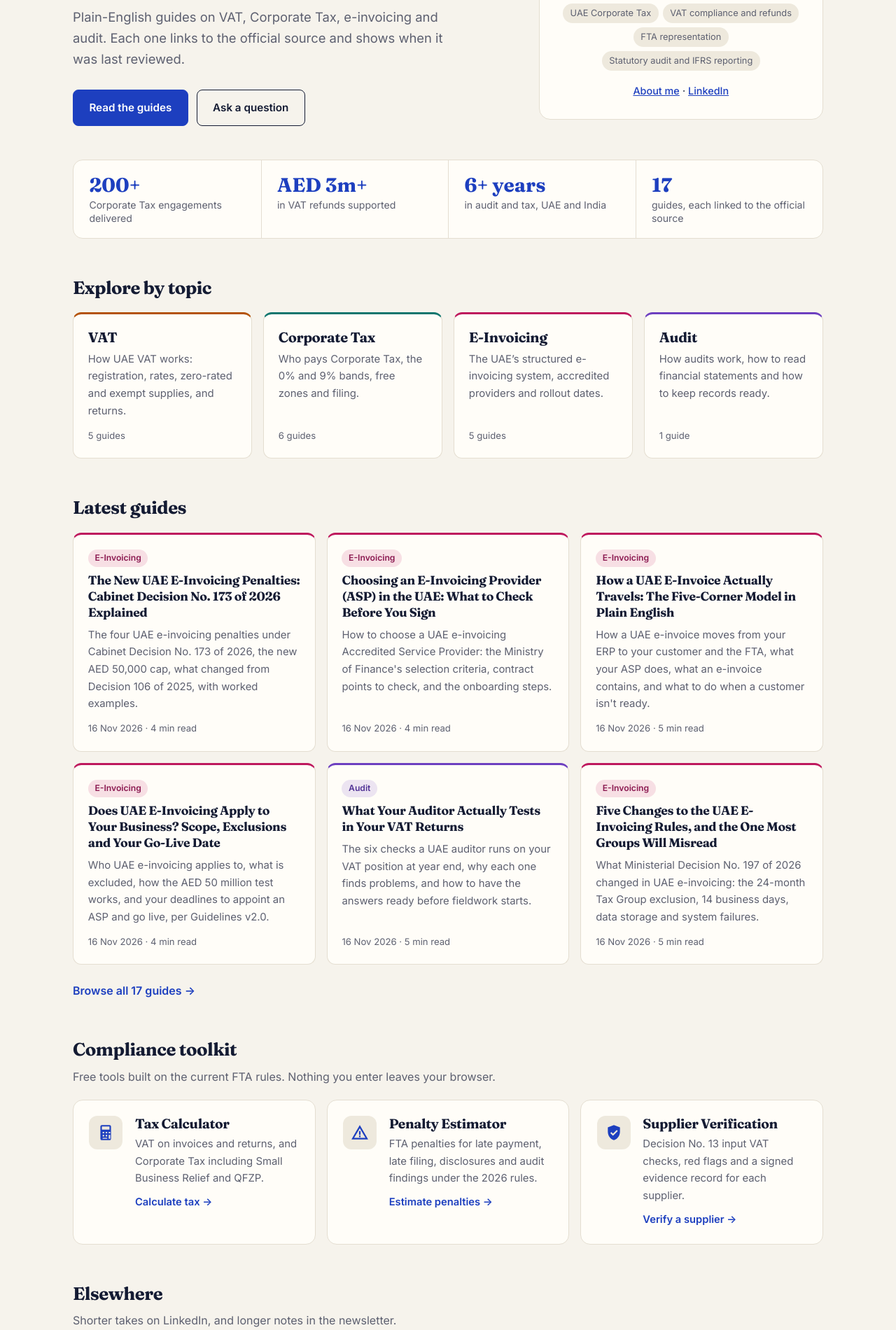
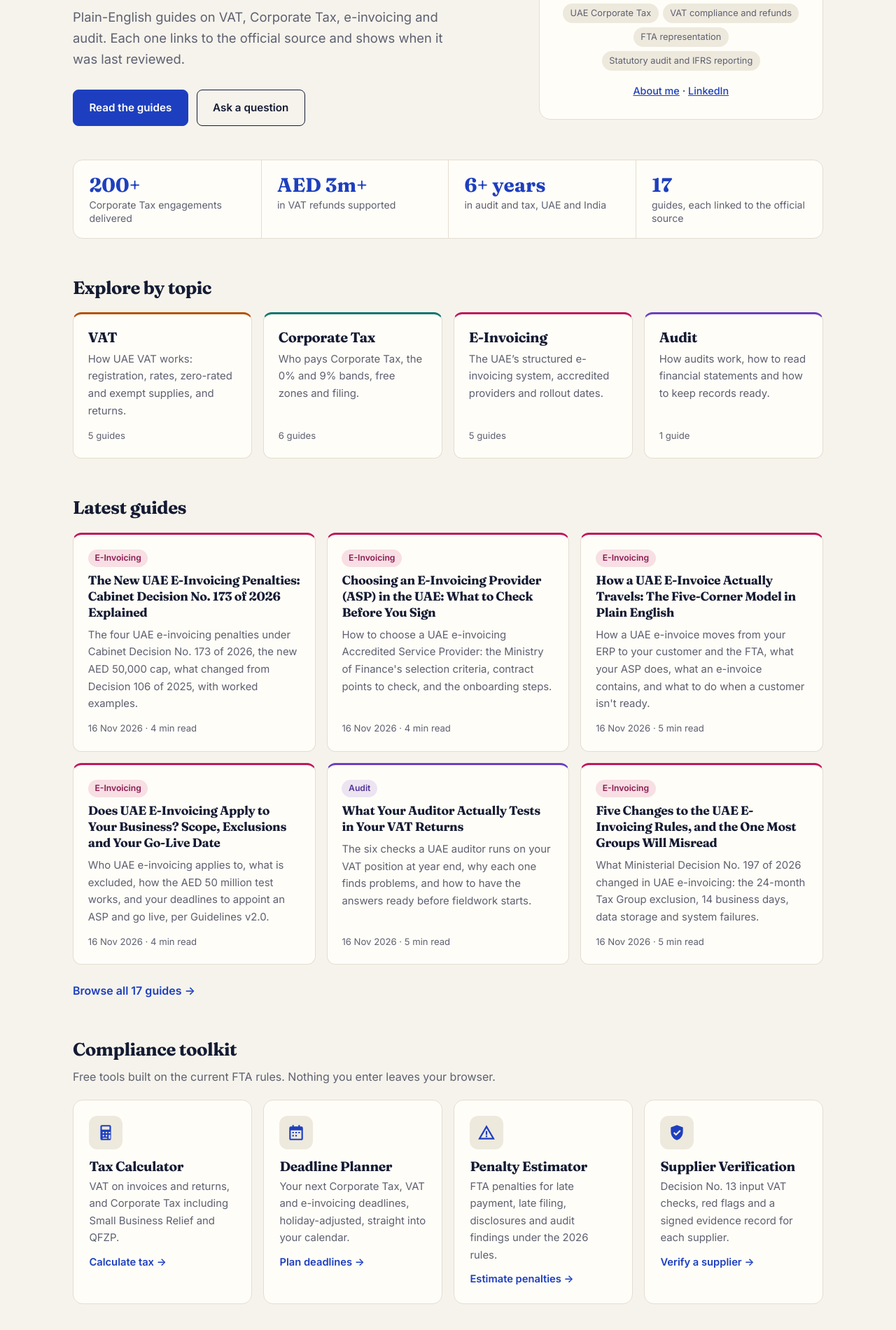
Before and after one commit to MelvinJose108/melvinjose.github.io, a Jekyll site: the page built from index.html, in a window 1280 px wide. Shown: the part 412-2312 px from the top of the page at 70% size. Built offline with Jekyll 4.4.1, drawn with Linux system fonts in a browser that asks for light colours; grey boxes are pictures that could not be loaded.

Commit message:
Add Deadline Planner, Supplier Verification Policy template and Cloudflare Web Analytics (#29)
- /tax-deadlines/: CT, VAT and e-invoicing deadlines with Art. 49 business-day roll-forward and .ics export
- Toolkit shows four tools on one row
- /policy-template/ lead magnet and the Word template under /downloads/ (not indexed)
- Cloudflare Web Analytics beacon (cookie-free)


Claude-Session: https://claude.ai/code/session_01EBT4cYX72Yrwk4UFZtHLjU

Co-authored-by: Claude <noreply@anthropic.com>

```diff
--- a/_layouts/default.html
+++ b/_layouts/default.html
@@ -40,7 +40,7 @@
       </ul>
     </div>
     <div><h4>Topics</h4><ul>{% for t in site.data.topics %}<li><a href="{{ '/' | append: t.slug | append: '/' | relative_url }}">{{ t.name }}</a></li>{% endfor %}</ul></div>
-    <div><h4>Toolkit</h4><ul><li><a href="{{ '/calculator/' | relative_url }}">Tax Calculator</a></li><li><a href="{{ '/penalty-calculator/' | relative_url }}">Penalty Estimator</a></li><li><a href="{{ '/supplier-check/' | relative_url }}">Supplier Verification</a></li></ul></div>
+    <div><h4>Toolkit</h4><ul><li><a href="{{ '/calculator/' | relative_url }}">Tax Calculator</a></li><li><a href="{{ '/tax-deadlines/' | relative_url }}">Deadline Planner</a></li><li><a href="{{ '/penalty-calculator/' | relative_url }}">Penalty Estimator</a></li><li><a href="{{ '/supplier-check/' | relative_url }}">Supplier Verification</a></li></ul></div>
     <div><h4>The site</h4><ul><li><a href="{{ '/guides/' | relative_url }}">All guides</a></li><li><a href="{{ '/about/' | relative_url }}">About</a></li><li><a href="{{ '/contact/' | relative_url }}">Ask a question</a></li><li><a href="{{ '/follow/' | relative_url }}">Follow (email / RSS)</a></li>{% if site.newsletter_url and site.newsletter_url != "" %}<li><a href="{{ site.newsletter_url }}" target="_blank" rel="noopener">Newsletter</a></li>{% endif %}<li><a href="{{ au.linkedin }}" target="_blank" rel="noopener">LinkedIn</a></li></ul></div>
   </div>
   <div class="wrap legal"><p>Educational content only, not tax, legal or financial advice. Rules change, so confirm details with the Federal Tax Authority or a qualified adviser.</p><p>© {{ 'now' | date: '%Y' }} {{ au.name }}</p></div>
@@ -56,5 +56,6 @@ if(q)q.addEventListener('input',ap);
 d.querySelectorAll('[data-f]').forEach(function(b){b.addEventListener('click',function(){f=b.dataset.f;d.querySelectorAll('[data-f]').forEach(function(x){x.setAttribute('aria-pressed',x===b)});ap()})});
 })();
 </script>
+<!-- Cloudflare Web Analytics -->{% if jekyll.environment == "production" %}<script type="module" src="https://static.cloudflareinsights.com/beacon.min.js" data-cf-beacon='{"token": "21ab1053149047e182d82d1be9aa85b6"}'></script>{% endif %}<!-- End Cloudflare Web Analytics -->
 </body>
 </html>
--- a/assets/style.css
+++ b/assets/style.css
@@ -295,3 +295,31 @@ img.avatar.photo.big{width:6.5rem;height:6.5rem}
   .dd-record .foot{font-size:8.5pt;color:#555;margin-top:12pt}
 }
 @media(max-width:640px){.dd-sum{grid-template-columns:1fr}.dd .ex{white-space:normal}}
+/* deadline planner */
+.dl .pair{display:grid;grid-template-columns:1.4fr 1fr;gap:0 .75rem}
+.dl-list{list-style:none;margin:1.5rem 0 0;padding:0;display:flex;flex-direction:column;gap:.6rem}
+.dl-item{display:grid;grid-template-columns:13rem 1fr;gap:1rem;padding:1rem;border:1px solid var(--line);border-left:4px solid var(--acc);border-radius:0 10px 10px 0;background:var(--bg)}
+.dl-item.k-vat{border-left-color:#B45309}.dl-item.k-ct{border-left-color:#0F766E}.dl-item.k-einv{border-left-color:#BE185D}
+.dl-item.passed{opacity:.75;border-left-color:#B42318}
+.dl-date{display:flex;flex-direction:column;gap:.25rem}
+.dl-date b{font-size:1rem}
+.dl-when{font-size:.82rem;font-weight:700;color:var(--mute)}.dl-when.soon{color:#B45309}.dl-when.bad{color:#B42318}
+.dl-body p{color:var(--mute);font-size:.9rem;margin-top:.3rem}
+.dl-body em{font-style:normal;color:var(--ink)}
+.dl .pill{background:var(--soft);color:var(--ink)}
+.dl-empty{color:var(--mute)}
+@media(max-width:640px){.dl-item{grid-template-columns:1fr;gap:.4rem}}
+/* toolkit: four tools on one row */
+.toolkit{grid-template-columns:repeat(4,minmax(0,1fr))}
+.toolkit .tool{flex-direction:column;gap:.8rem}
+@media(max-width:1100px){.toolkit{grid-template-columns:repeat(2,minmax(0,1fr))}}
+@media(max-width:640px){.toolkit{grid-template-columns:1fr}}
+/* lead magnet */
+.lm-grid{display:grid;grid-template-columns:1.3fr 1fr;gap:1.25rem;margin:2rem 0}
+.lm-what,.lm-get{background:var(--surface);border:1px solid var(--line);border-radius:14px;padding:1.5rem}
+.lm-get{border:2px solid var(--acc)}
+.lm h2{font-size:1.25rem;margin-bottom:.75rem}
+.lm ul{padding-left:1.1rem;display:flex;flex-direction:column;gap:.45rem}
+.lm .small{font-size:.85rem;color:var(--mute);margin-top:.8rem}
+.lm-get p{margin-bottom:1rem}
+@media(max-width:820px){.lm-grid{grid-template-columns:1fr}}
--- a/index.html
+++ b/index.html
@@ -45,6 +45,10 @@ description: "Plain-English guides and updates on UAE Corporate Tax, VAT, e-invo
       <span class="ticon" aria-hidden="true"><svg viewBox="0 0 24 24" width="26" height="26"><path fill="currentColor" d="M7 2h10a2 2 0 0 1 2 2v16a2 2 0 0 1-2 2H7a2 2 0 0 1-2-2V4a2 2 0 0 1 2-2zm0 2v4h10V4H7zm1 7v2h2v-2H8zm4 0v2h2v-2h-2zm4 0v2h2v-2h-2zm-8 4v2h2v-2H8zm4 0v2h2v-2h-2zm4 0v5h2v-5h-2zm-8 4v1h6v-1H8z"/></svg></span>
       <span><h3>Tax Calculator</h3><p>VAT on invoices and returns, and Corporate Tax including Small Business Relief and QFZP.</p><span class="go">Calculate tax →</span></span>
     </a>
+    <a class="tool" href="{{ '/tax-deadlines/' | relative_url }}">
+      <span class="ticon" aria-hidden="true"><svg viewBox="0 0 24 24" width="26" height="26"><path fill="currentColor" d="M7 2v2H5a2 2 0 0 0-2 2v14a2 2 0 0 0 2 2h14a2 2 0 0 0 2-2V6a2 2 0 0 0-2-2h-2V2h-2v2H9V2H7zM5 9h14v11H5V9zm2 2v2h2v-2H7zm4 0v2h2v-2h-2zm4 0v2h2v-2h-2zm-8 4v2h2v-2H7zm4 0v2h2v-2h-2z"/></svg></span>
+      <span><h3>Deadline Planner</h3><p>Your next Corporate Tax, VAT and e-invoicing deadlines, holiday-adjusted, straight into your calendar.</p><span class="go">Plan deadlines →</span></span>
+    </a>
     <a class="tool" href="{{ '/penalty-calculator/' | relative_url }}">
       <span class="ticon" aria-hidden="true"><svg viewBox="0 0 24 24" width="26" height="26"><path fill="currentColor" d="M12 2 1 21h22L12 2zm0 4.2L19.5 19h-15L12 6.2zM11 10v5h2v-5h-2zm0 6v2h2v-2h-2z"/></svg></span>
       <span><h3>Penalty Estimator</h3><p>FTA penalties for late payment, late filing, disclosures and audit findings under the 2026 rules.</p><span class="go">Estimate penalties →</span></span>
--- a/robots.txt
+++ b/robots.txt
@@ -1,4 +1,5 @@
 User-agent: *
 Allow: /
+Disallow: /downloads/
 
 Sitemap: https://camelvinjose.com/sitemap.xml
--- a/supplier-check/index.html
+++ b/supplier-check/index.html
@@ -83,6 +83,8 @@ description: "Free supplier due diligence checklist for UAE input VAT under FTA
   </table>
   <p>Re-verify recurring suppliers at least every 12 months, and keep a written policy naming who runs, reviews and supervises the checks. More detail: <a href="{% post_url 2026-11-14-input-vat-verification-spend-thresholds %}">the three spend thresholds</a> and <a href="{% post_url 2026-11-14-input-vat-documentation-policy-action-plan %}">the evidence file and policy</a>.</p>
 </section>
+
+<aside class="band" style="margin-top:2.5rem"><div><h2>Need the written policy too?</h2><p>Article 5(4) expects one. Get a ready-to-edit Word template, free.</p></div><div class="band-cta"><a class="btn" href="{{ '/policy-template/' | relative_url }}">Get the policy template</a></div></aside>
 
 <div class="dd-record" id="d-record" aria-hidden="true"></div>
 
```
Also changed, not shown: _posts/2026-11-14-input-vat-documentation-policy-action-plan.md (+2 -0 lines), assets/tax-calc.js (+59 -1 lines), policy-template/index.html (added, +35 -0 lines), tax-deadlines/index.html (added, +85 -0 lines), 1 other file.
